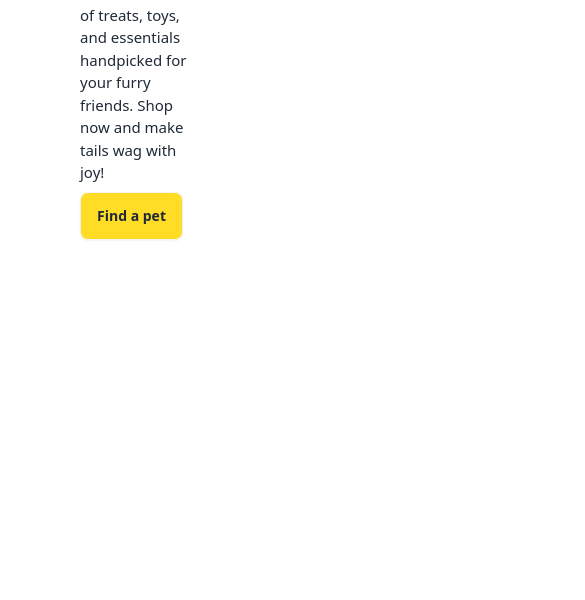
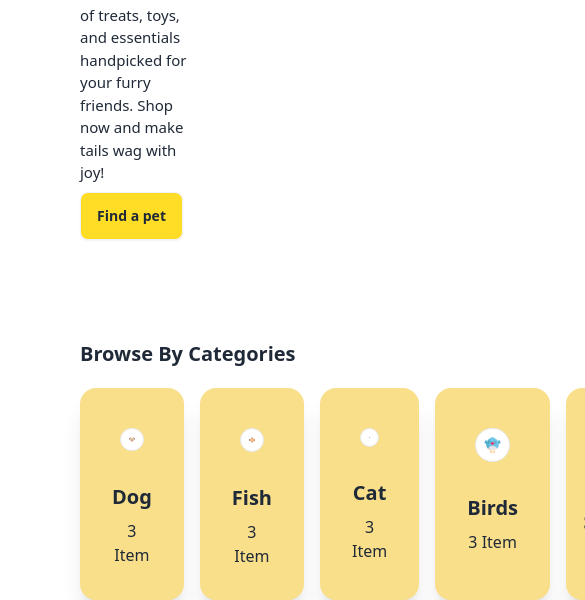
Before and after one commit to oraa-dev/assignment-3, a plain HTML site: page index.html in a window 390 px wide. Shown: the part 407-1007 px from the top of the page, 585 px wide, since content can reach past the window. Before the commit the page ends 844 px from the top, so only its background shows below. Drawn offline with nearby package versions, Linux system fonts and the light colour scheme; a web font is replaced by a local one.

Commit message:
designed the Browse By Category section and makes it desktop responsive only

```diff
--- a/index.html
+++ b/index.html
@@ -109,6 +109,80 @@
 
     <main>
 
+    <section>
+      <div class="px-20 pt-20 pb-5">
+      <h2 class="text-xl font-bold">Browse By Categories</h2>
+      </div>
+    </section>
+
+    <section class="flex gap-4 px-20">
+
+      <div class="card bg-[#F9DF8A] w-32	shadow-xl">
+        <figure class="px-10 pt-10">
+          <img class="bg-white py-2 px-2 border rounded-full" src="c1-assets/dog-cartoon.png" alt="">
+        </figure>
+        <div class="card-body items-center text-center">
+          <h2 class="card-title">Dog</h2>
+          <p>3 Item</p>
+        </div>
+      </div>
+
+      <div class="card bg-[#F9DF8A] w-32	shadow-xl">
+        <figure class="px-10 pt-10">
+          <img class="bg-white py-2 px-2 border rounded-full" src="c1-assets/fish-cartoon.png" alt="">
+        </figure>
+        <div class="card-body items-center text-center">
+          <h2 class="card-title">Fish</h2>
+          <p>3 Item</p>
+        </div>
+      </div>
+
+      <div class="card bg-[#F9DF8A] w-32	shadow-xl">
+        <figure class="px-10 pt-10">
+          <img class="bg-white py-2 px-2 border rounded-full" src="c1-assets/cat-cartoon.png" alt="">
+        </figure>
+        <div class="card-body items-center text-center">
+          <h2 class="card-title">Cat</h2>
+          <p>3 Item</p>
+        </div>
+      </div>
+
+      <div class="card bg-[#F9DF8A] w-32	shadow-xl">
+        <figure class="px-10 pt-10">
+          <img class="bg-white py-2 px-2 border rounded-full" src="c1-assets/bird-cartoon.png" alt="">
+        </figure>
+        <div class="card-body items-center text-center">
+          <h2 class="card-title">Birds</h2>
+          <p>3 Item</p>
+        </div>
+      </div>
+
+      <div class="card bg-[#F9DF8A] w-32	shadow-xl">
+        <figure class="px-10 pt-10">
+          <img class="bg-white py-3 px-2 w-10 border rounded-full" src="c1-assets/mouse-cartoon.png" alt="">
+        </figure>
+        <div class="card-body items-center text-center">
+          <h2 class="card-title text-nowrap">Small Pet</h2>
+          <p>3 Item</p>
+        </div>
+      </div>
+
+      <div class="card bg-[#F9DF8A] w-32	shadow-xl">
+        <figure class="px-10 pt-10">
+          <img class="bg-white py-2 px-2 border rounded-full" src="c1-assets/rabbit-cartoon.png" alt="">
+        </figure>
+        <div class="card-body items-center text-center">
+          <h2 class="card-title">Rabit</h2>
+          <p>3 Item</p>
+        </div>
+      </div>
+
+    </section>
+
+
+
+
+
 
 
     </main>
```
